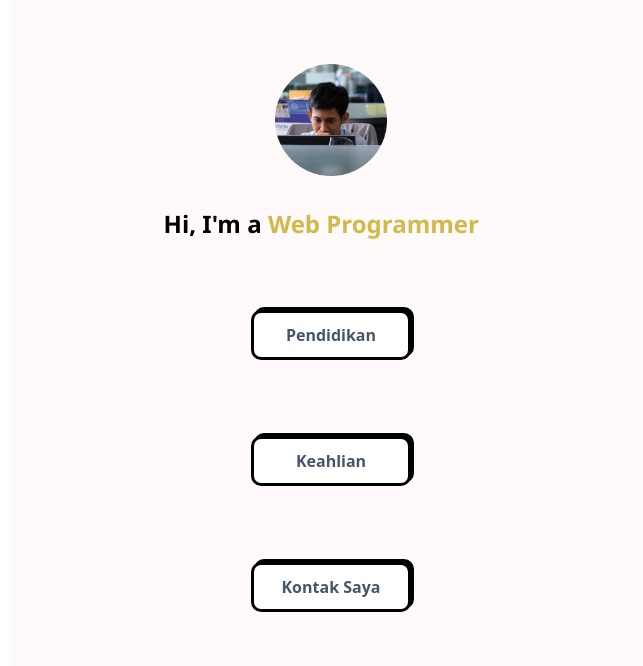
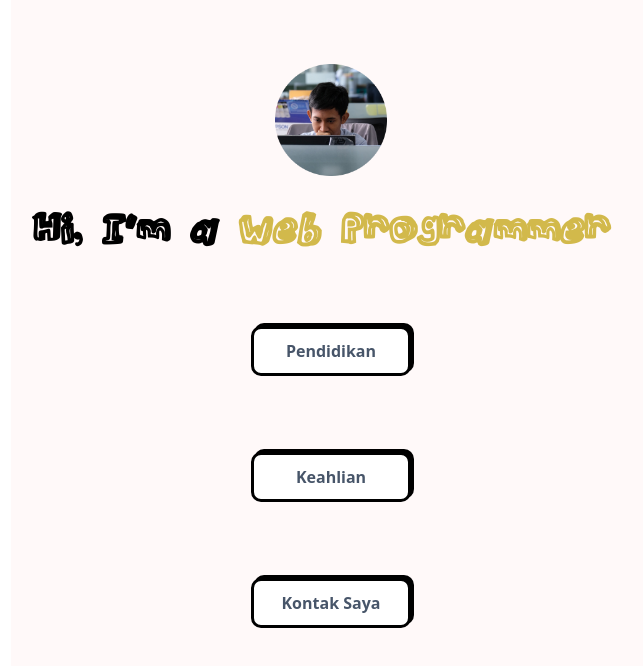
Before and after one commit to RP-Guruh/my-web, a Nuxt app: page / in a window 1280 px wide. Shown: the top 666 px of the page, without its empty margins (309-952 px from the left). Built offline with nearby package versions, Linux system fonts and the light colour scheme.

Commit message:
CHANGE 3D TEXT

```diff
--- a/assets/css/main.css
+++ b/assets/css/main.css
@@ -2,7 +2,9 @@
 
 @font-face {
   font-family: "Segoe UI";
+  font-family: "3D";
   src: url("~/assets/Segoe_UI.ttf") format("truetype");
+  src: url("~/assets/3D.ttf") format("truetype");
 }
 
 @media (min-width: 720px) {
--- a/components/IntroComponent.vue
+++ b/components/IntroComponent.vue
@@ -1,6 +1,6 @@
 <template>
     <div class="container text-center mt-8">
-        <span class="font-extrabold text-2xl">
+        <span class="font-extrabold text-5xl">
             Hi, I'm a
             <span class="typed-text font-bold">{{ typeValue }}</span>
             <span class="blinking-cursor">|</span>
@@ -66,7 +66,7 @@ export default {
 <style lang="scss" scoped>
 
 span {
-    font-family: "Segoe UI", sans-serif;
+    font-family: "3D", sans-serif;
     span.typed-text {
         color: #d2b94b;
     }
--- a/pages/index.vue
+++ b/pages/index.vue
@@ -25,6 +25,7 @@
 
 <style scoped>
 .btn {
+
     border: 3px solid black;
     padding: 10px;
     margin: 30px;
```
Also changed, not shown: assets/3D.ttf (added).
